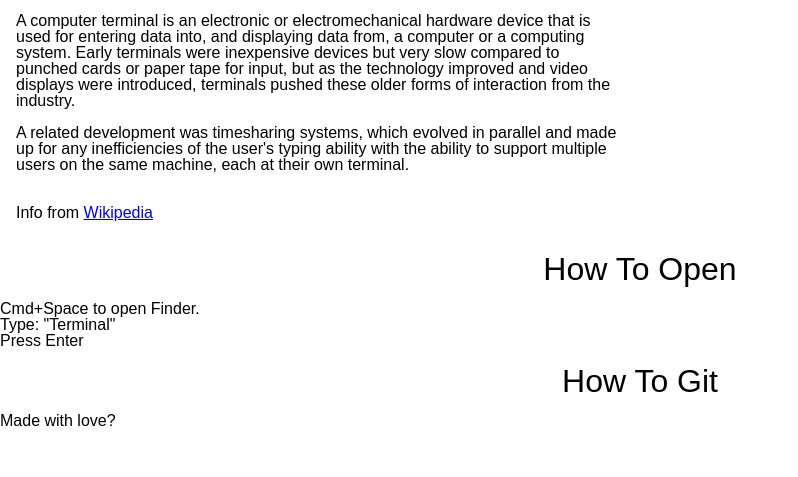
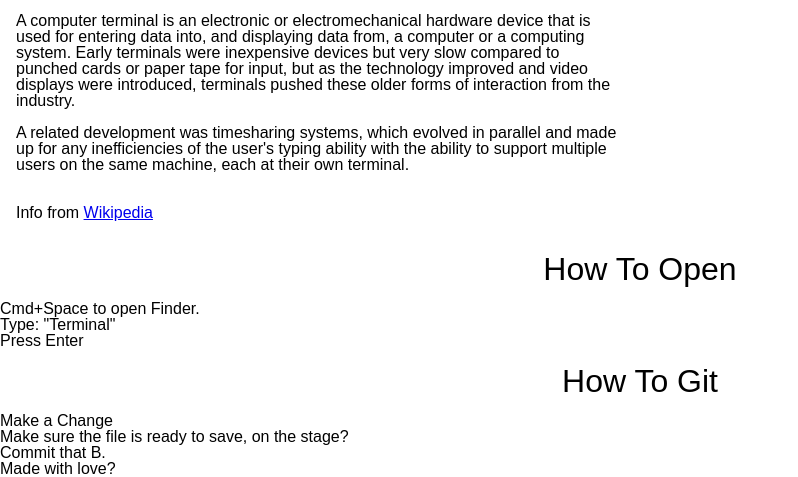
Before and after one commit to alyssaamrhein/terminal-git-site, a plain HTML site: page index.html in a window 1280 px wide. Shown: the part 677-1154 px from the top of the page, without its empty margins (0-798 px from the left). Before the commit the page ends 1106 px from the top, so only its background shows below. Drawn offline with Linux system fonts and the light colour scheme.

Commit message:
Added the add steppage.

```diff
--- a/index.html
+++ b/index.html
@@ -39,7 +39,9 @@
 <section class='content git'>
   <h3>How To Git</h3>
   <ul>
-
+    <li>Make a Change</li>
+    <li>Make sure the file is ready to save, on the stage?</li>
+    <li>Commit that B.</li>
   </ul>
 
 </section>
```
